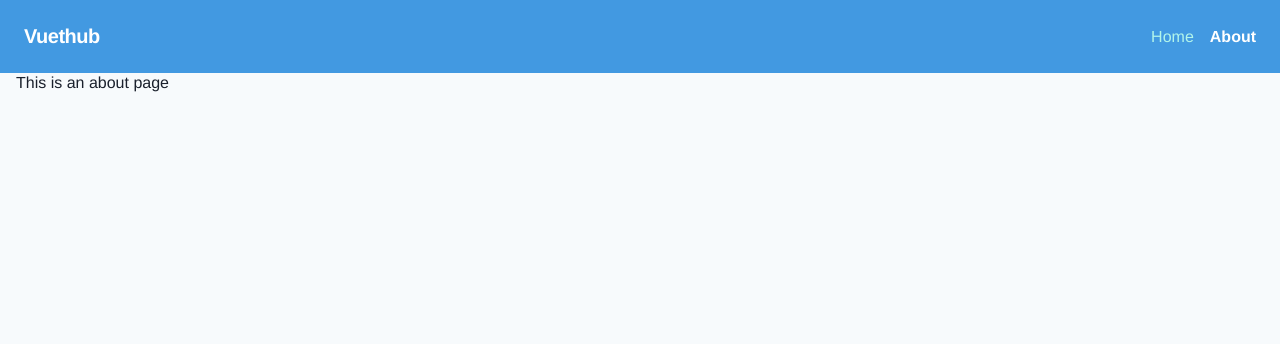
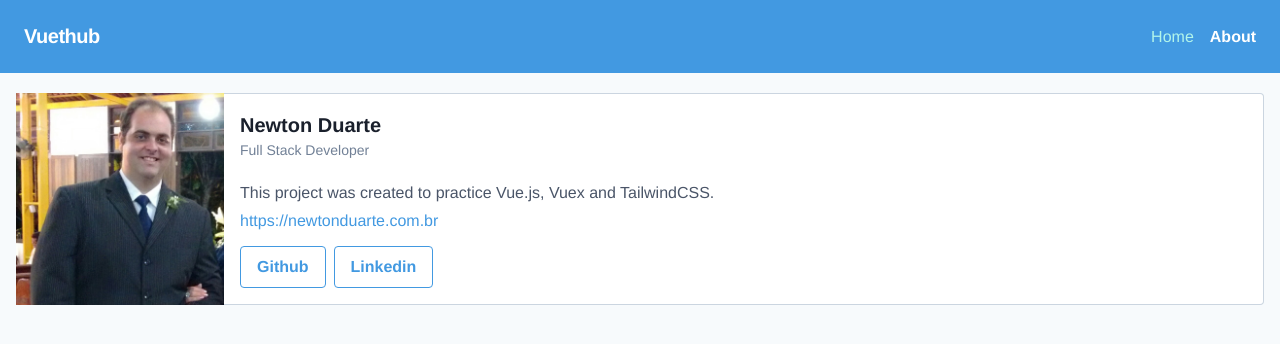
Before and after one commit to Newton-Duarte/vuethub, a Vue app: page /about in a window 1280 px wide. Shown: the top 344 px of the page. Built offline with nearby package versions, Linux system fonts and the light colour scheme.

Commit message:
Created About page.

```diff
--- a/src/App.vue
+++ b/src/App.vue
@@ -28,10 +28,6 @@ export default {
   font-family: Avenir, Helvetica, Arial, sans-serif;
 }
 
-a:hover {
-  text-decoration: underline;
-}
-
 .v-enter,
 .v-leave-to {
   opacity: 0;
--- a/src/components/CardRepo.vue
+++ b/src/components/CardRepo.vue
@@ -31,6 +31,8 @@ export default {
 }
 </script>
 
-<style>
-
+<style scoped>
+a:hover {
+  text-decoration: underline;
+}
 </style>
--- a/src/components/CardUser.vue
+++ b/src/components/CardUser.vue
@@ -53,6 +53,8 @@ export default {
 }
 </script>
 
-<style>
-
+<style scoped>
+a:hover {
+  text-decoration: underline;
+}
 </style>
--- a/src/components/Navbar.vue
+++ b/src/components/Navbar.vue
@@ -1,7 +1,7 @@
 <template>
   <nav class="flex items-center justify-between flex-wrap bg-blue-500 p-6">
     <div class="flex items-center flex-shrink-0 text-white">
-      <span class="font-semibold text-xl tracking-tight">Vuethub</span>
+      <router-link class="font-semibold text-xl tracking-tight" to="/">Vuethub</router-link>
     </div>
     <div class="flex-grow flex items-center justify-end w-auto">
       <router-link class="lg:inline-block text-teal-200 hover:text-white mr-4" to="/">Home</router-link>
--- a/src/views/About.vue
+++ b/src/views/About.vue
@@ -1,5 +1,30 @@
 <template>
-  <div class="about">
-    <h1>This is an about page</h1>
+  <div class="flex flex-wrap w-full m-auto py-5">
+    <div class="w-full sm:w-1/6">
+      <img src="@/assets/img/newton.jpg" alt="Newton Duarte">
+    </div>
+    <div class="w-full sm:w-5/6 border-r border-b border-l border-gray-400 lg:border-l-0 lg:border-t lg:border-gray-400 bg-white rounded-b lg:rounded-b-none lg:rounded-r p-4 flex flex-col justify-between leading-normal">
+      <div>
+        <h2 class="text-gray-900 font-bold text-xl">Newton Duarte</h2>
+        <p class="text-sm text-gray-600">Full Stack Developer</p>
+        <p class="text-gray-700 text-base mt-5">This project was created to practice Vue.js, Vuex and TailwindCSS.</p>
+        <p class="mt-1">
+          <a class="text-blue-500" href="https://newtonduarte.com.br" target="_blank">https://newtonduarte.com.br</a>
+        </p>
+      </div>
+      <div class="flex mt-5 sm:mt-0">
+        <a href="https://github.com/Newton-Duarte" target="_blank" class="bg-transparent hover:bg-blue-500 text-blue-500 font-semibold hover:text-white py-2 px-4 border border-blue-500 hover:border-transparent rounded mr-1">
+          Github
+        </a>
+        <a href="https://www.linkedin.com/in/newton-duarte/" target="_blank" class="bg-transparent hover:bg-blue-500 text-blue-500 font-semibold hover:text-white py-2 px-4 border border-blue-500 hover:border-transparent rounded ml-1">
+          Linkedin
+        </a>
+      </div>
+    </div>
   </div>
 </template>
+<style scoped>
+p > a:hover {
+  text-decoration: underline;
+}
+</style>
```
Also changed, not shown: src/assets/img/newton.jpg (added), src/views/Home.vue (line endings or trailing spaces).
